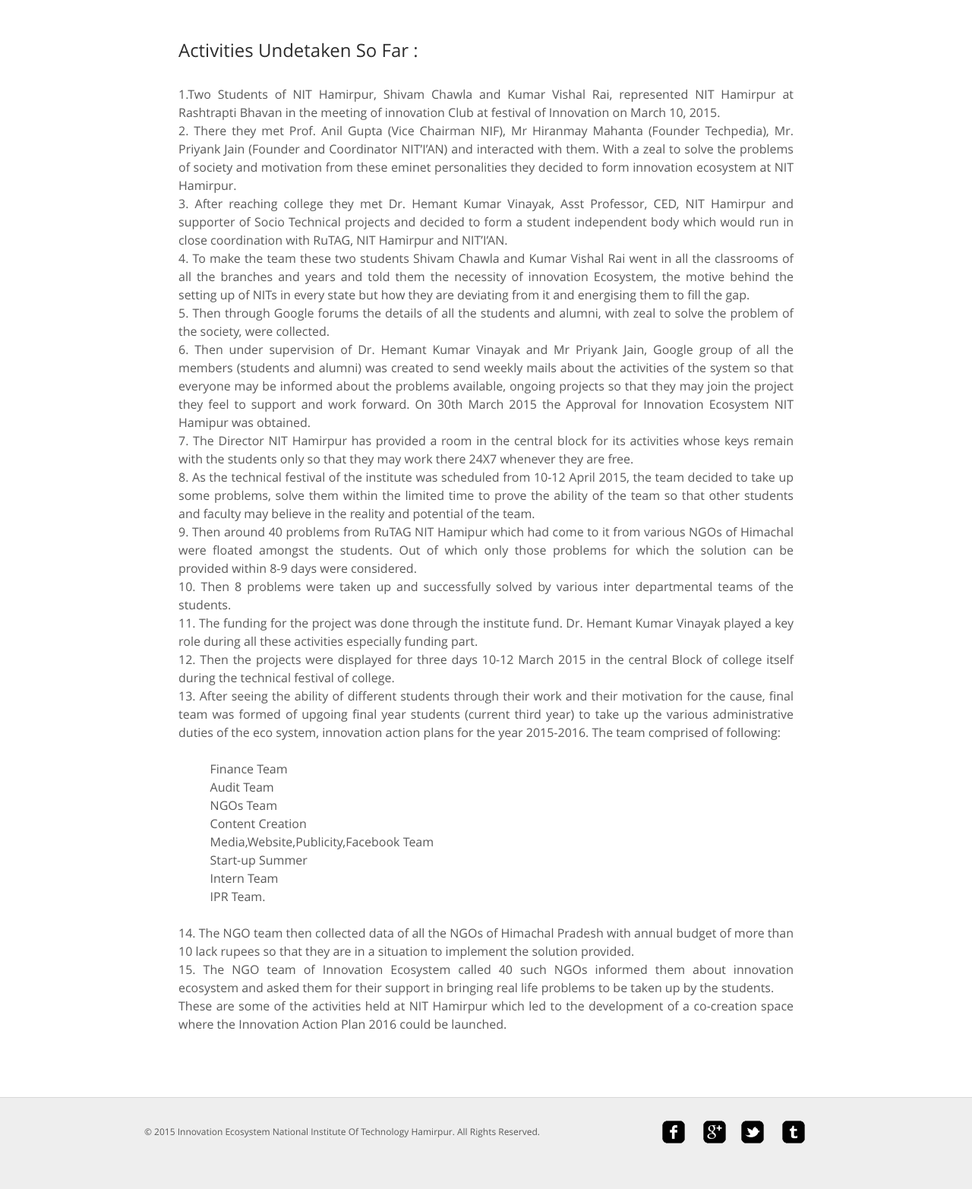
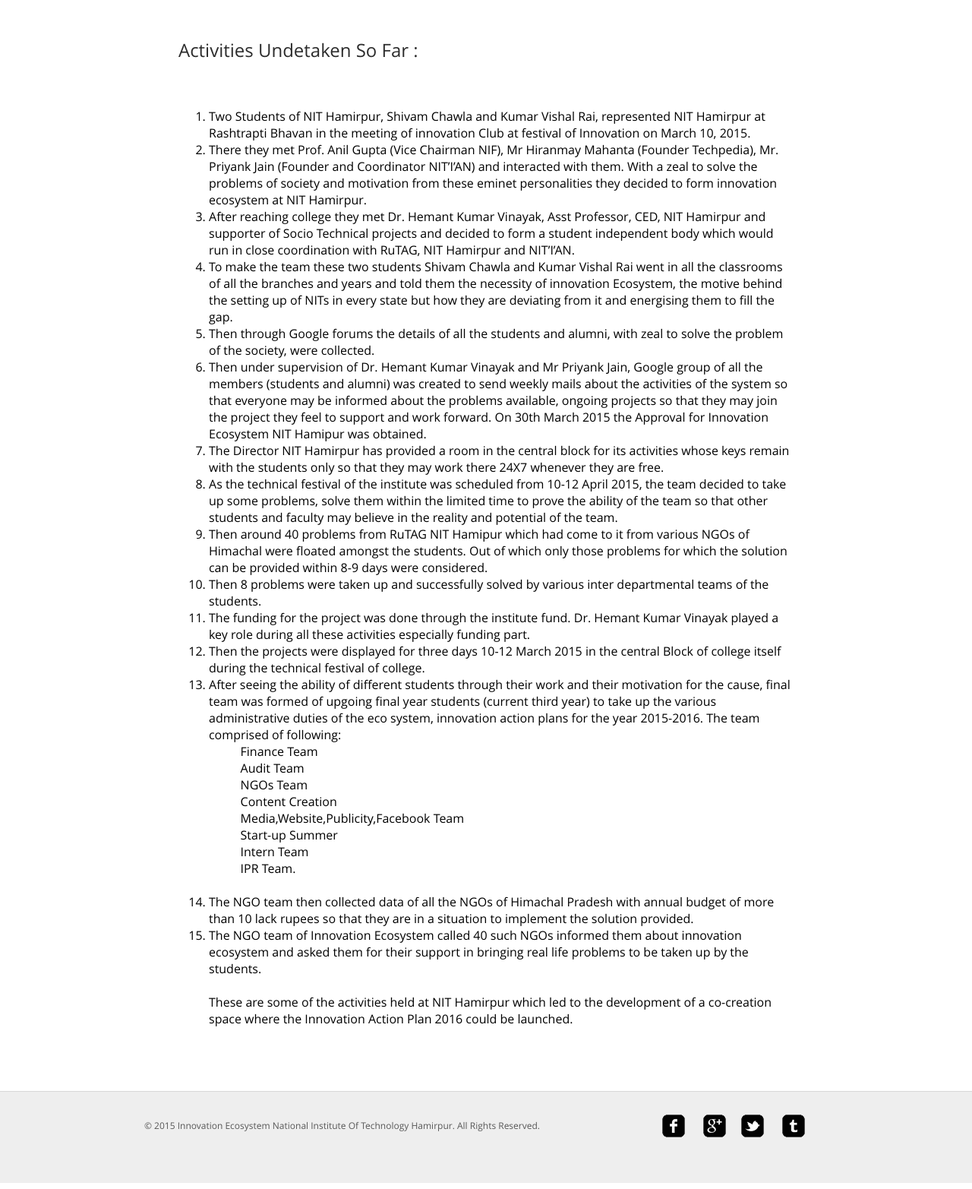
Before and after one commit to arunnK/eco_inn_website, a Django app: page /activities in a window 1280 px wide. Shown: the part 160-1725 px from the top of the page at 76% size. Run offline with Django 3.2, Linux system fonts and the light colour scheme.

Commit message:
Final app4

```diff
--- a/pages/templates/pages/activities.html
+++ b/pages/templates/pages/activities.html
@@ -15,32 +15,33 @@ Partners-Innovation Ecosystem
 			<h2>Activities Undetaken So Far :</h2><br />
 			<p align="justify">
 
+<ol>
 
-1.Two Students of NIT Hamirpur, Shivam Chawla and Kumar Vishal Rai, represented NIT Hamirpur at Rashtrapti Bhavan in the meeting of innovation Club at festival of Innovation on March 10, 2015.<br />
+	<li>Two Students of NIT Hamirpur, Shivam Chawla and Kumar Vishal Rai, represented NIT Hamirpur at Rashtrapti Bhavan in the meeting of innovation Club at festival of Innovation on March 10, 2015.</li>
 
-2. There they met Prof. Anil Gupta (Vice Chairman NIF), Mr Hiranmay Mahanta (Founder Techpedia),  Mr. Priyank Jain (Founder and Coordinator NIT’I’AN) and interacted with them. With a zeal to solve the problems of society and motivation from these eminet personalities they decided to form innovation ecosystem at NIT Hamirpur.<br />
+<li>There they met Prof. Anil Gupta (Vice Chairman NIF), Mr Hiranmay Mahanta (Founder Techpedia),  Mr. Priyank Jain (Founder and Coordinator NIT’I’AN) and interacted with them. With a zeal to solve the problems of society and motivation from these eminet personalities they decided to form innovation ecosystem at NIT Hamirpur.</li>
 
-3.       After reaching college they met Dr. Hemant Kumar Vinayak, Asst Professor, CED, NIT Hamirpur and supporter of Socio Technical projects and decided to form a student independent body which would run in close coordination with RuTAG, NIT Hamirpur and NIT’I’AN. <br />
+<li> After reaching college they met Dr. Hemant Kumar Vinayak, Asst Professor, CED, NIT Hamirpur and supporter of Socio Technical projects and decided to form a student independent body which would run in close coordination with RuTAG, NIT Hamirpur and NIT’I’AN.</li>
 
-4.       To make the team these two students Shivam Chawla and Kumar Vishal Rai went in all the classrooms of all the branches and years and told them the necessity of innovation Ecosystem, the motive behind the setting up of NITs in every state but how they are deviating from it and energising them to fill the gap.<br />
+<li> To make the team these two students Shivam Chawla and Kumar Vishal Rai went in all the classrooms of all the branches and years and told them the necessity of innovation Ecosystem, the motive behind the setting up of NITs in every state but how they are deviating from it and energising them to fill the gap.<br />
 
-5.       Then through Google forums the details of all the students and alumni, with zeal to solve the problem of the society, were collected.<br />
+<li>       Then through Google forums the details of all the students and alumni, with zeal to solve the problem of the society, were collected.</li>
 
-6.       Then under supervision of Dr. Hemant Kumar Vinayak and Mr Priyank Jain, Google group of all the members (students and alumni) was created to send weekly mails about the activities of the system so that everyone may be informed about the problems available, ongoing projects so that they may join the project they feel to support and work forward. On 30th March 2015 the Approval for Innovation Ecosystem NIT Hamipur was obtained.<br />
+<li>     Then under supervision of Dr. Hemant Kumar Vinayak and Mr Priyank Jain, Google group of all the members (students and alumni) was created to send weekly mails about the activities of the system so that everyone may be informed about the problems available, ongoing projects so that they may join the project they feel to support and work forward. On 30th March 2015 the Approval for Innovation Ecosystem NIT Hamipur was obtained.</li>
 
-7.       The Director NIT Hamirpur has provided a room in the central block for its activities whose keys remain with the students only so that they may work there 24X7 whenever they are free.<br />
+<li>     The Director NIT Hamirpur has provided a room in the central block for its activities whose keys remain with the students only so that they may work there 24X7 whenever they are free.</li>
 
-8.       As the technical festival of the institute was scheduled from 10-12 April 2015, the team decided to take up some problems, solve them within the limited time to prove the ability of the team so that other students and faculty may believe in the reality and potential of the team.<br />
+<li>     As the technical festival of the institute was scheduled from 10-12 April 2015, the team decided to take up some problems, solve them within the limited time to prove the ability of the team so that other students and faculty may believe in the reality and potential of the team.</li>
 
-9.       Then around 40 problems from RuTAG NIT Hamipur which had come to it from various NGOs  of Himachal were floated amongst the students. Out of which only those problems for which the solution can be provided within 8-9 days were considered.<br />
+<li>     Then around 40 problems from RuTAG NIT Hamipur which had come to it from various NGOs  of Himachal were floated amongst the students. Out of which only those problems for which the solution can be provided within 8-9 days were considered.</li>
 
-10.   Then 8 problems were taken up and successfully solved by various inter departmental teams of the students.<br />
+<li>  Then 8 problems were taken up and successfully solved by various inter departmental teams of the students.</li>
 
-11.   The funding for the project was done through the institute fund. Dr. Hemant Kumar Vinayak played a key role during all these activities especially funding part.<br />
+<li>  The funding for the project was done through the institute fund. Dr. Hemant Kumar Vinayak played a key role during all these activities especially funding part.</li>
 
-12.   Then the projects were displayed for three days 10-12 March 2015 in the central Block of college itself during the technical festival of college.<br />
+<li>  Then the projects were displayed for three days 10-12 March 2015 in the central Block of college itself during the technical festival of college.</li>
 
-13.   After seeing the ability of different students through their work and their motivation for the cause, final team was formed of upgoing final year students (current third year) to take up the various administrative duties of the eco system, innovation action plans for the year 2015-2016. The team comprised of following:<br /><br />
+<li>  After seeing the ability of different students through their work and their motivation for the cause, final team was formed of upgoing final year students (current third year) to take up the various administrative duties of the eco system, innovation action plans for the year 2015-2016. The team comprised of following:</li></li>
 
 &nbsp;&nbsp;&nbsp;&nbsp;&nbsp;&nbsp;&nbsp;&nbsp;&nbsp;&nbsp;Finance Team<br />
 &nbsp;&nbsp;&nbsp;&nbsp;&nbsp;&nbsp;&nbsp;&nbsp;&nbsp;&nbsp;Audit Team<br />
@@ -51,9 +52,9 @@ Partners-Innovation Ecosystem
 &nbsp;&nbsp;&nbsp;&nbsp;&nbsp;&nbsp;&nbsp;&nbsp;&nbsp;&nbsp;Intern Team<br />
 &nbsp;&nbsp;&nbsp;&nbsp;&nbsp;&nbsp;&nbsp;&nbsp;&nbsp;&nbsp;IPR Team.<br /><br />
 
-14.   The NGO team then collected data of all the NGOs of Himachal Pradesh with annual budget of more than 10 lack rupees so that they are in a situation to implement the solution provided.<br />
+<li>  The NGO team then collected data of all the NGOs of Himachal Pradesh with annual budget of more than 10 lack rupees so that they are in a situation to implement the solution provided.</li>
 
-15.   The NGO team of Innovation Ecosystem called 40 such NGOs informed them about innovation ecosystem and asked them for their support in bringing real life problems to be taken up by the students.<br />
+<li>  The NGO team of Innovation Ecosystem called 40 such NGOs informed them about innovation ecosystem and asked them for their support in bringing real life problems to be taken up by the students.</li><br />
 
 
 
```
